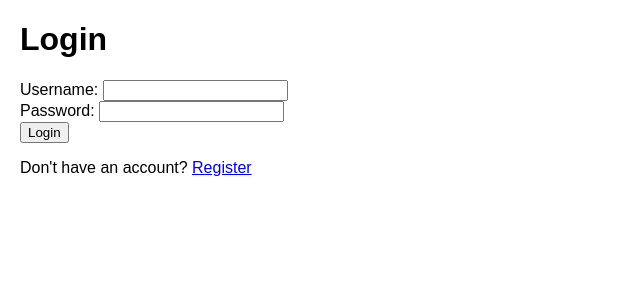
After one commit to wnzid/DayByDay, a Flask app: page /login in a window 1280 px wide. The commit adds this page. Shown: the top 300 px of the page, without its empty margins (0-640 px from the left). Run offline with Flask 3, Linux system fonts and the light colour scheme.

Commit message:
Add user authentication

```diff
--- a/app.py
+++ b/app.py
@@ -1,11 +1,14 @@
-from flask import Flask, render_template, g
+from flask import Flask, render_template, g, request, redirect, url_for, session
 import sqlite3
 import os
 from db import init_db
+from werkzeug.security import generate_password_hash, check_password_hash
+from functools import wraps
 
 DATABASE = os.path.join(os.path.dirname(__file__), 'app.db')
 
 app = Flask(__name__)
+app.secret_key = os.environ.get("SECRET_KEY", "dev")
 
 with app.app_context():
     init_db()
@@ -25,13 +28,69 @@ def close_db(exception=None):
         db.close()
 
 
+def login_required(view):
+    """Decorator that redirects to the login page if the user is not authenticated."""
+    @wraps(view)
+    def wrapped_view(**kwargs):
+        if 'user_id' not in session:
+            return redirect(url_for('login'))
+        return view(**kwargs)
+
+    return wrapped_view
+
+
 
 
 @app.route('/')
+@login_required
 def index():
     db = get_db()
-    habits = db.execute('SELECT name, color FROM habits').fetchall()
+    habits = db.execute(
+        'SELECT name, color FROM habits WHERE user_id = ?',
+        (session['user_id'],)
+    ).fetchall()
     return render_template('index.html', habits=habits)
+
+
+@app.route('/register', methods=['GET', 'POST'])
+def register():
+    if request.method == 'POST':
+        username = request.form['username']
+        password = request.form['password']
+        db = get_db()
+        try:
+            db.execute(
+                'INSERT INTO users (username, password) VALUES (?, ?)',
+                (username, generate_password_hash(password)),
+            )
+            db.commit()
+        except sqlite3.IntegrityError:
+            return render_template('register.html', error='Username already taken')
+        return redirect(url_for('login'))
+    return render_template('register.html')
+
+
+@app.route('/login', methods=['GET', 'POST'])
+def login():
+    if request.method == 'POST':
+        username = request.form['username']
+        password = request.form['password']
+        db = get_db()
+        user = db.execute(
+            'SELECT id, password FROM users WHERE username = ?', (username,)
+        ).fetchone()
+        if user and check_password_hash(user['password'], password):
+            session.clear()
+            session['user_id'] = user['id']
+            return redirect(url_for('index'))
+        return render_template('login.html', error='Invalid username or password')
+    return render_template('login.html')
+
+
+@app.route('/logout')
+def logout():
+    session.clear()
+    return redirect(url_for('login'))
 
 
 if __name__ == '__main__':
--- /dev/null
+++ b/templates/login.html
@@ -0,0 +1,18 @@
+<!doctype html>
+<html lang="en">
+<head>
+    <meta charset="utf-8">
+    <title>Login</title>
+    <link rel="stylesheet" href="{{ url_for('static', filename='style.css') }}">
+</head>
+<body>
+    <h1>Login</h1>
+    {% if error %}<p style="color:red;">{{ error }}</p>{% endif %}
+    <form method="post">
+        <label>Username: <input type="text" name="username" required></label><br>
+        <label>Password: <input type="password" name="password" required></label><br>
+        <input type="submit" value="Login">
+    </form>
+    <p>Don't have an account? <a href="{{ url_for('register') }}">Register</a></p>
+</body>
+</html>
```
Also changed, not shown: templates/index.html (+7 -0 lines), templates/register.html (added, +18 -0 lines).
